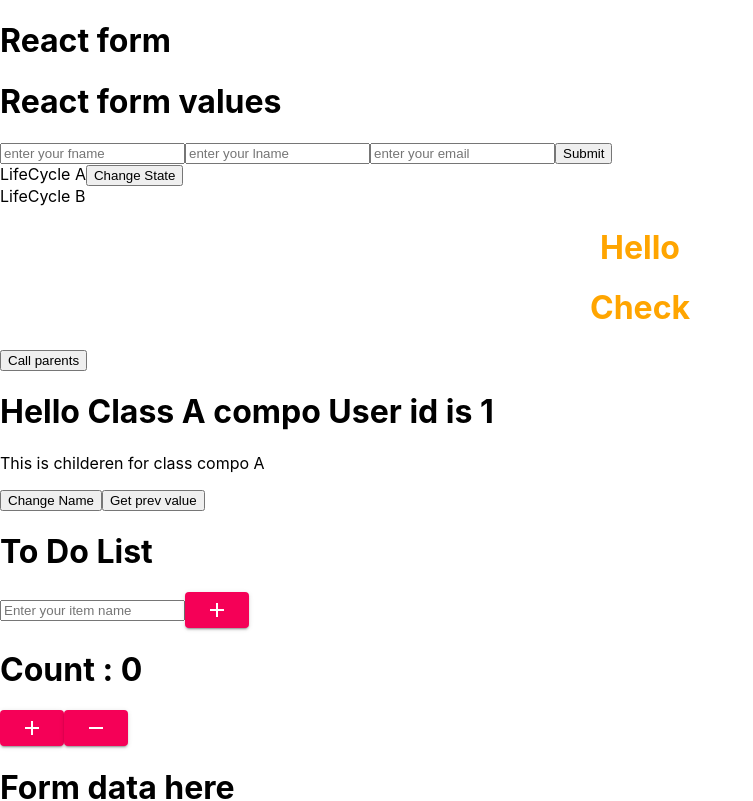
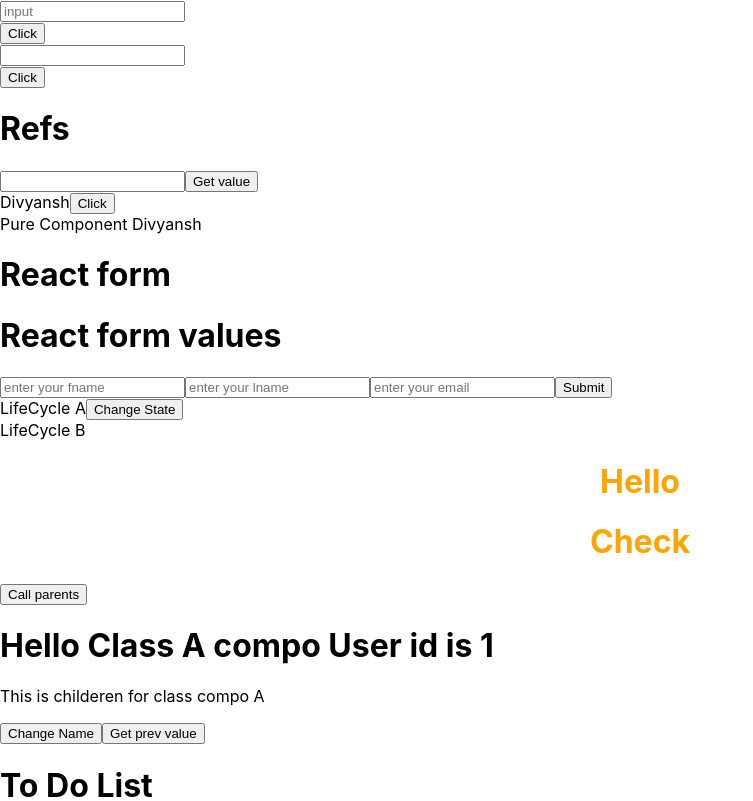
Before and after one commit to divyanshdixit/reactlearningproject, a React (Create React App) app: page / in a window 1280 px wide. Shown: the top 801 px of the page, without its empty margins (0-753 px from the left). Built offline with nearby package versions, Linux system fonts and the light colour scheme.

Commit message:
refs, purecomponent, memo

```diff
--- a/src/App.js
+++ b/src/App.js
@@ -20,6 +20,11 @@ import BindEventInClass from './Components/BindEventInClass';
 import GetPropAsFun from './Components/GetPropAsFun';
 import PassFunAsProps from './Components/PassFunAsProps';
 import LifeCycleA from './Components/LifeCycleA';
+import ComponentPure from './Components/PureComponent';
+import MemoComponent from './Components/MemoComponent';
+import RefsComponent from './Components/RefsComponent';
+import RefInClassParent from './Components/RefInClassParent';
+import RefForwardingParent from './Components/RefForwardingParent';
 
 const x = 10;
 var check = 'veg';
@@ -34,6 +39,16 @@ var check = 'veg';
 function App() { // functional component, dumb,
   return (
     <>
+    <RefForwardingParent/>
+
+    <RefInClassParent/>
+
+    <RefsComponent/>
+
+    <MemoComponent/>
+
+    <ComponentPure/>
+
     <ReactForm/>
 
     <LifeCycleA/>
--- a/src/Components/LifeCycleA.jsx
+++ b/src/Components/LifeCycleA.jsx
@@ -31,6 +31,9 @@ class LifeCycleA extends Component {
     // 2nd method for updating
     shouldComponentUpdate(updateProps, updateState){
         console.log(updateProps, updateState);
+        if(this.state.name === updateState.name){
+            return false;
+        }
         return true;
     }
 
--- /dev/null
+++ b/src/Components/MemoComponent.jsx
@@ -0,0 +1,22 @@
+// 16.6 =>
+
+import React, {useState} from 'react'
+import ComponentPure from './PureComponent'
+
+const MemoComponent = () => {
+    console.log('Render method')
+    const [state, setstate] = useState('Divyansh');
+
+    function clickHandler(){
+        setstate('Divyansh1');
+    }
+
+    return (
+        <div>
+            {state}
+            <button onClick={clickHandler}> Click </button>
+        </div>
+    )
+}
+
+export default React.memo(MemoComponent)
--- /dev/null
+++ b/src/Components/PureComponent.jsx
@@ -0,0 +1,41 @@
+import React, { Component, PureComponent } from 'react'
+
+class ComponentPure extends PureComponent {
+    constructor(props) {
+        super(props)
+
+        this.state = {
+             name: 'Divyansh'
+        }
+    }
+
+    componentDidMount(){
+        setInterval( () => {this.setState({
+            name: 'Divyansh'
+        })}, 3000)
+    }
+
+    // Shallow comparison
+
+    // '1' === 1
+    /*
+    var a = {1,2,3}
+    var b = a
+    var c = a;
+
+    a === b true
+    a === c true
+    */
+
+
+    render() {
+        console.log('Pure compo render method')
+        return (
+            <div>
+                Pure Component {this.state.name}
+            </div>
+        )
+    }
+}
+
+export default ComponentPure
--- /dev/null
+++ b/src/Components/RefForwardingChild.jsx
@@ -0,0 +1,17 @@
+// it automatic passes the ref through the component to its children
+
+// current will only refer to native input element not the whole instance of class.
+
+// React.forwardRef()
+import React from 'react'
+
+
+const RefForwardingChild = React.forwardRef( (props, refs) => {
+    return (
+        <div>
+            <input type="text" placeholder="input" ref={refs}/>
+        </div>
+    )
+})
+
+export default RefForwardingChild
--- /dev/null
+++ b/src/Components/RefForwardingParent.jsx
@@ -0,0 +1,25 @@
+import React, { Component } from 'react'
+import RefForwardingChild from './RefForwardingChild';
+
+class RefForwardingParent extends Component {
+
+    constructor(props) {
+        super(props);
+        this.childInputRef = React.createRef()
+    }
+
+    clickHandler = () => {
+        this.childInputRef.current.focus();
+    }
+
+    render() {
+        return (
+            <div>
+                <RefForwardingChild name="div" ref={this.childInputRef}/>
+                <button onClick={this.clickHandler}> Click </button>
+            </div>
+        )
+    }
+}
+
+export default RefForwardingParent
--- /dev/null
+++ b/src/Components/RefInClassChild.jsx
@@ -0,0 +1,23 @@
+import React, { Component } from 'react'
+
+class RefInClassChild extends Component {
+    constructor(props) {
+        super(props)
+
+        this.inputRef = React.createRef();
+    }
+
+    focusedInput(){
+        this.inputRef.current.focus();
+    }
+
+    render() {
+        return (
+            <div>
+                <input type="text" ref={this.inputRef}/>
+            </div>
+        )
+    }
+}
+
+export default RefInClassChild
--- /dev/null
+++ b/src/Components/RefInClassParent.jsx
@@ -0,0 +1,32 @@
+// parent ==> button
+
+// child=> input
+
+// if you need ref to a child component from parent (passing ref in child componet from parent)
+
+import React, { Component } from 'react'
+import RefInClassChild from './RefInClassChild'
+
+class RefInClassParent extends Component {
+    constructor(props) {
+        super(props)
+
+        this.childRef = React.createRef();
+    }
+
+
+    clickHandler =() => {
+        this.childRef.current.focusedInput();
+    }
+
+    render() {
+        return (
+            <div>
+                <RefInClassChild ref={this.childRef}/>
+                <button onClick={this.clickHandler}> Click </button>
+            </div>
+        )
+    }
+}
+
+export default RefInClassParent
--- /dev/null
+++ b/src/Components/RefsComponent.jsx
@@ -0,0 +1,52 @@
+// use for getting the DOM node in react
+
+import React, { Component } from 'react'
+
+class RefsComponent extends Component {
+    constructor(props) {
+        super(props)
+
+        // 1st step create ref
+        this.inputRef = React.createRef();
+        this.headingRef = React.createRef();
+
+        // creat ref using callback function
+
+        // this.ipRef = null;
+        // this.setipRef = (elem) => {
+        //     this.ipRef = elem
+        // }
+    }
+
+    componentDidMount(){
+        console.log(this.inputRef);
+        console.log(this.ipRef);
+        console.log(this.headingRef);
+
+        // if(this.ipRef){
+        //     this.ipRef.focus()
+        // }
+
+        // this.inputRef.current.focus()
+    }
+
+    clickHandler = () => {
+        alert(this.inputRef.current.value);
+    }
+
+    render() {
+        console.log(this.inputRef);
+        console.log(this.headingRef);
+        return (
+            <div>
+            {/* 2nd step use */}
+                <h1 ref={this.headingRef}> Refs </h1>
+                <input type="text" ref={this.inputRef}/>
+                {/* <input type="text" placeholder="text" ref={this.setipRef}/> */}
+                <button onClick={this.clickHandler}> Get value </button>
+            </div>
+        )
+    }
+}
+
+export default RefsComponent
```
Also changed, not shown: 1 other file (tests, documents, lock files or other folders).
